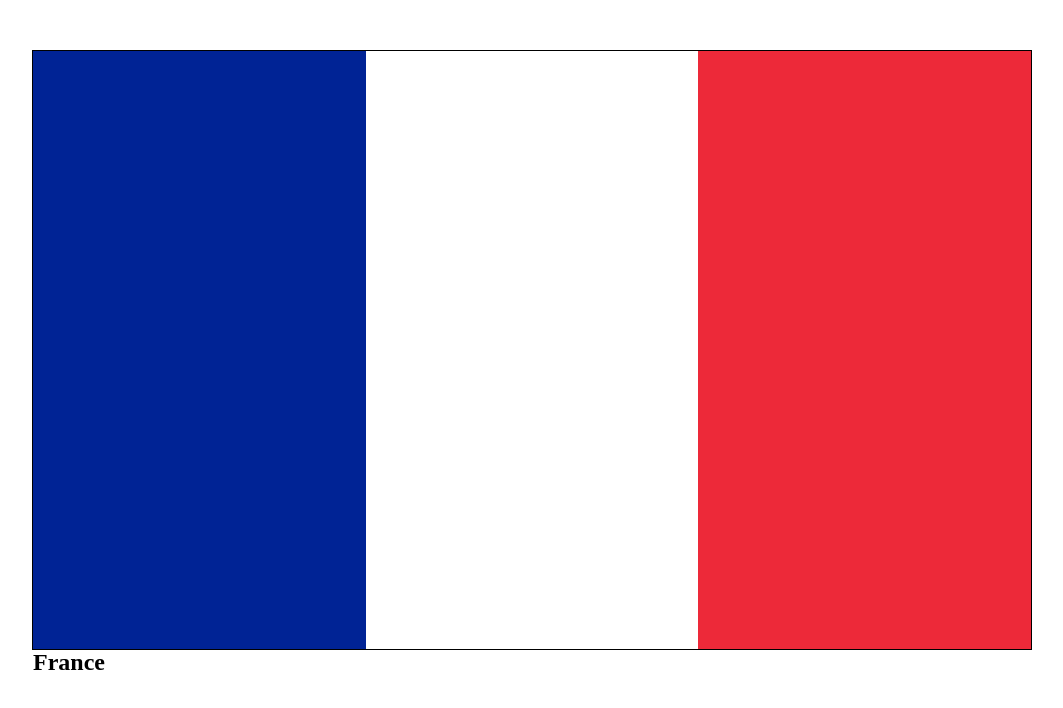
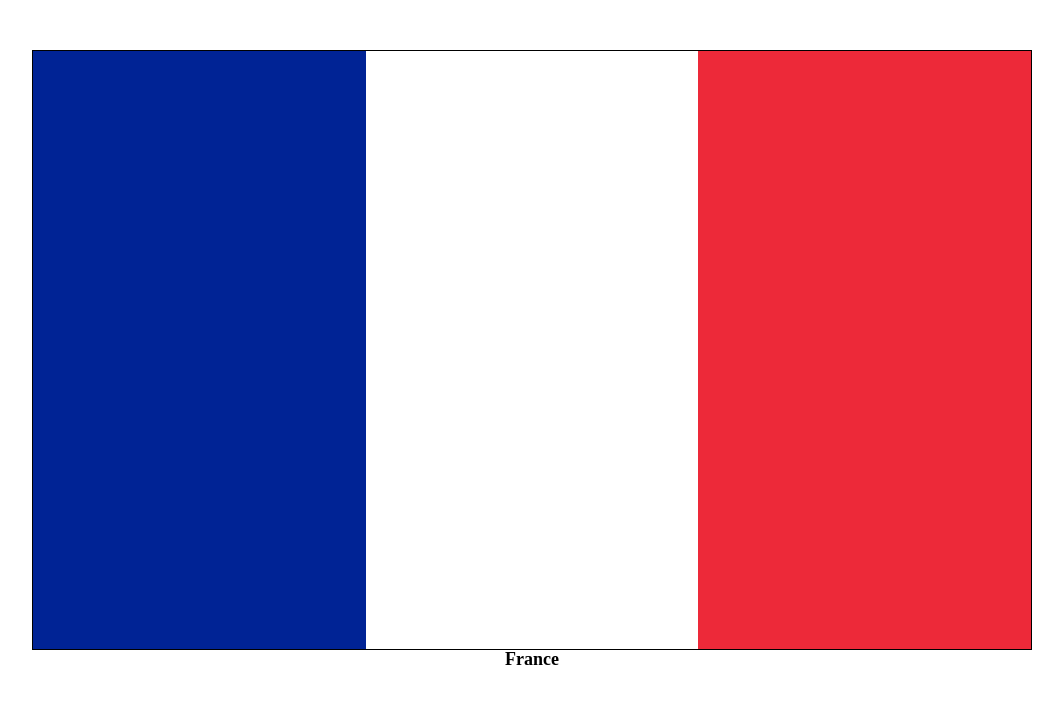
Before and after one commit to mekdad306/France, a plain HTML site: page index.html in a window 1280 px wide. Shown: the whole page, without its empty margins (108-1171 px from the left). Drawn offline with Linux system fonts and the light colour scheme.

Commit message:
Update style.css

```diff
--- a/style.css
+++ b/style.css
@@ -24,3 +24,7 @@
 .box3{
     background-color: #ED2939;
 }
+.name{
+    font-size: 18px;
+    text-align: center;
+}
```
